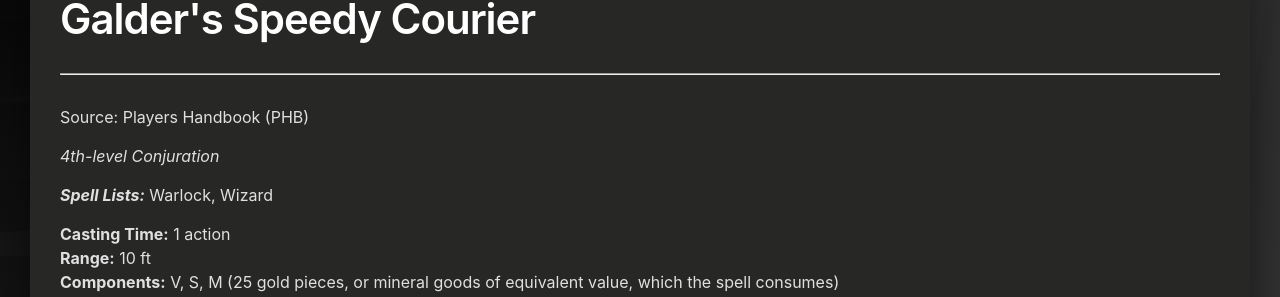
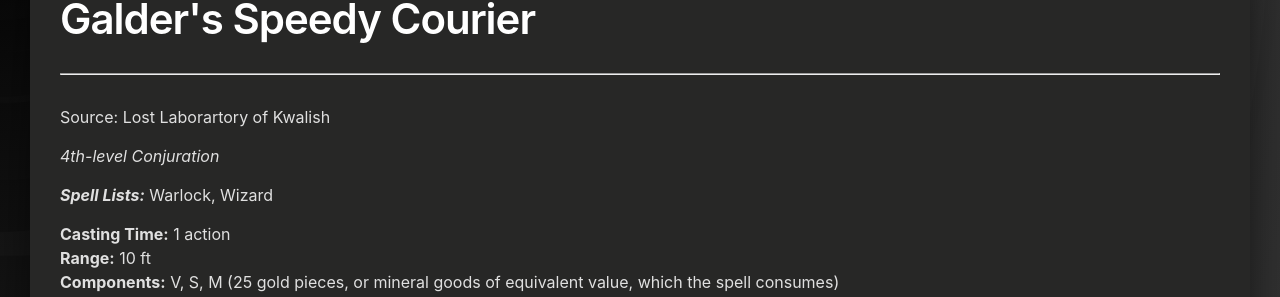
Before and after one commit to andersthemagi/magicalmusings.github.io, a Jekyll site: the page built from _posts/spells/fourth-level/2020-11-08-spells-4-galders-speedy-courier.md, in a window 1280 px wide and 1082 px high. Shown: the part 140-437 px from the top of the window. Built offline with Jekyll 4.4.1, drawn with Linux system fonts in a browser that asks for light colours.

Commit message:
Update 2020-11-08-spells-4-galders-speedy-courier.md

```diff
--- a/_posts/spells/fourth-level/2020-11-08-spells-4-galders-speedy-courier.md
+++ b/_posts/spells/fourth-level/2020-11-08-spells-4-galders-speedy-courier.md
@@ -4,7 +4,7 @@
 layout: spell-post
 categories: [Spells, Fourth Level]
 tags: [Warlock, Wizard]
-source: "Players Handbook (PHB)"
+source: "Lost Laborartory of Kwalish"
 spell-level: "4th-level"
 school: Conjuration
 casting-time: "1 action"
```
